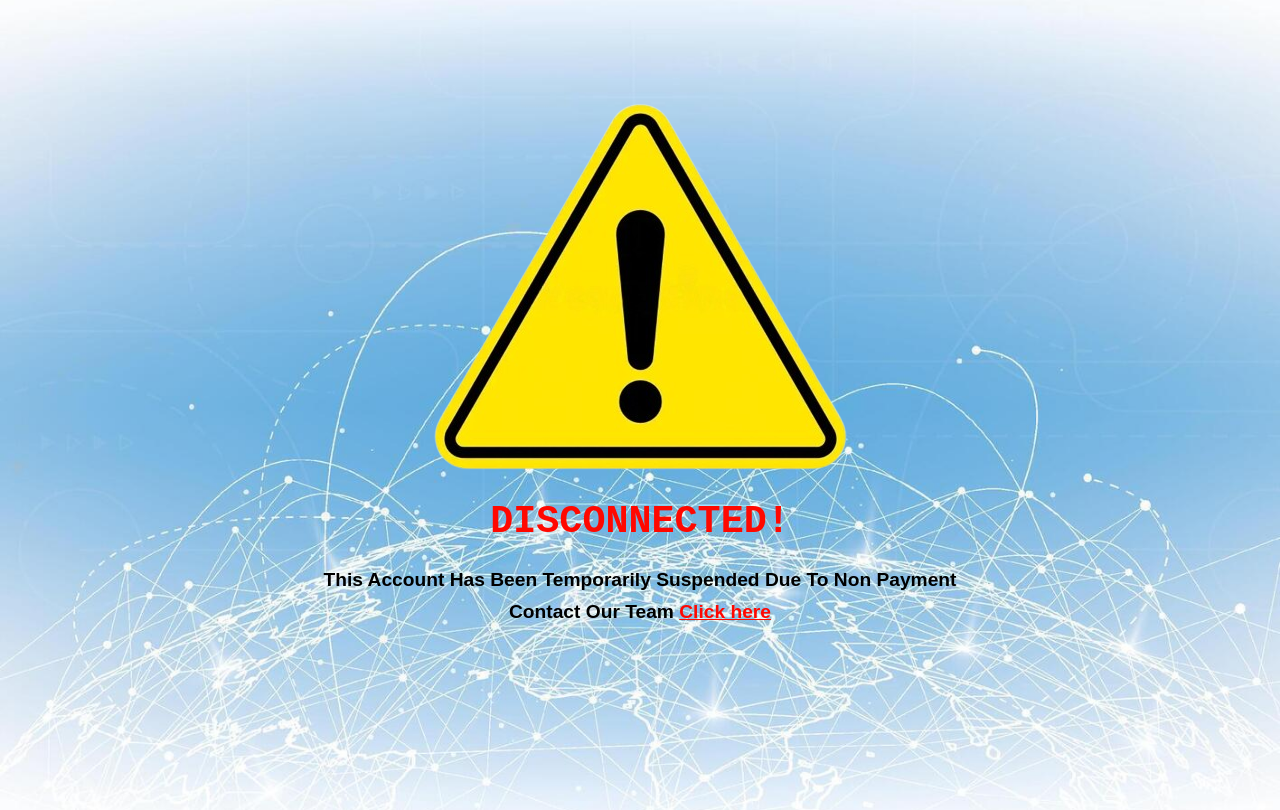
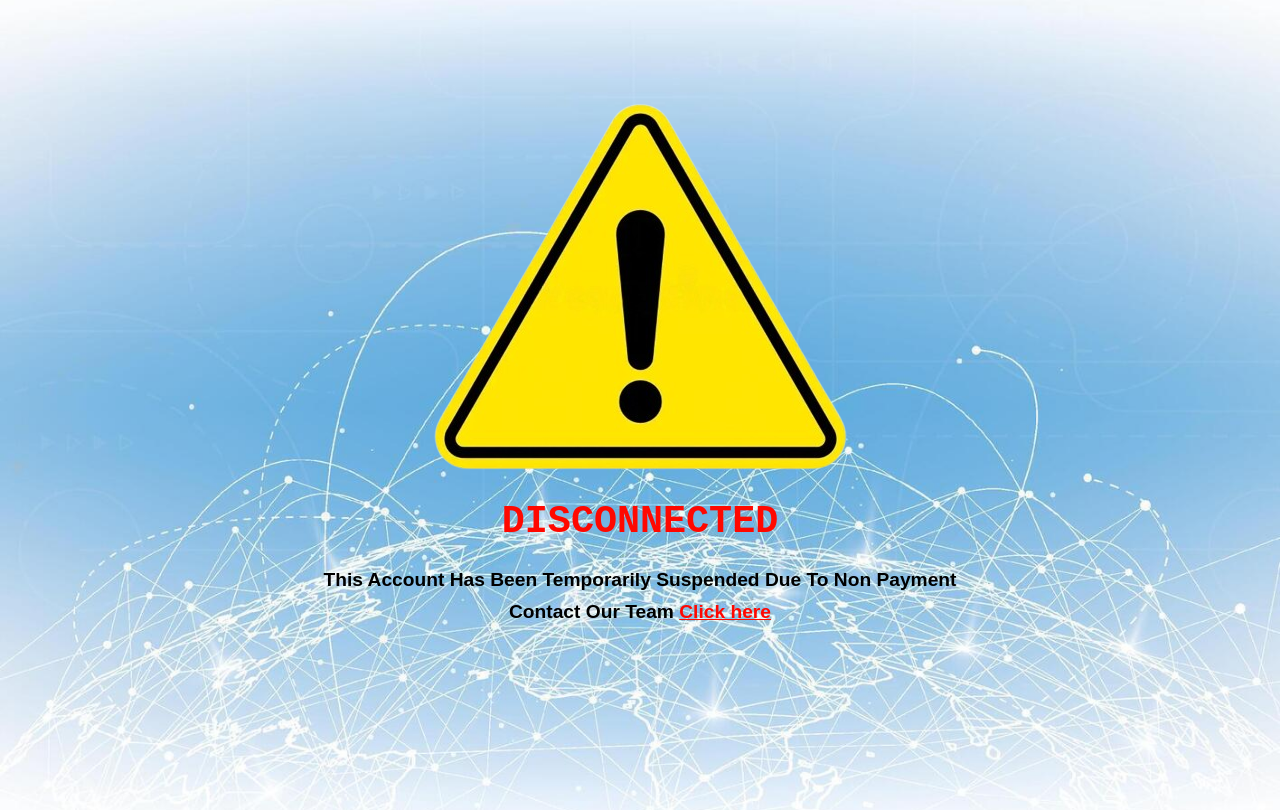
Before and after one commit to JLCTeknetwork/Disconnected, a plain HTML site: page index.html in a window 1280 px wide. Drawn offline with Linux system fonts and the light colour scheme.

Commit message:
Update index.html

```diff
--- a/index.html
+++ b/index.html
@@ -76,7 +76,7 @@
 <body>
     <div class="container">
         <img src="alert.png" alt="Alert">
-        <h1>DISCONNECTED!</h1>
+        <h1>DISCONNECTED</h1>
         <p>This Account Has Been Temporarily Suspended Due To Non Payment</p>
         <p>Contact Our Team <a href="https://www.facebook.com/everstreaminternetservices" target="_blank" style="color: #ff0800; text-decoration: underline;">Click here</a></p>
     </div>
```
